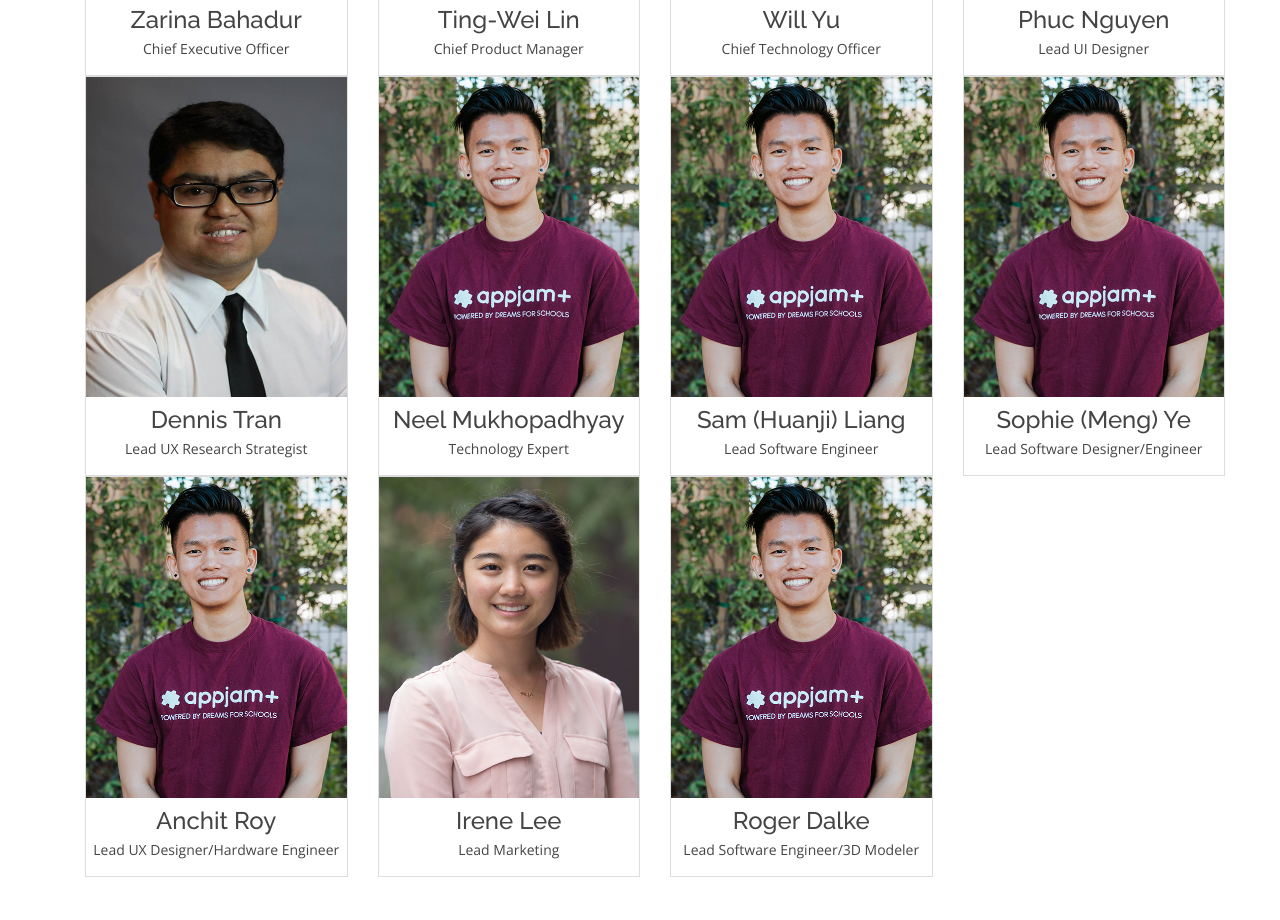
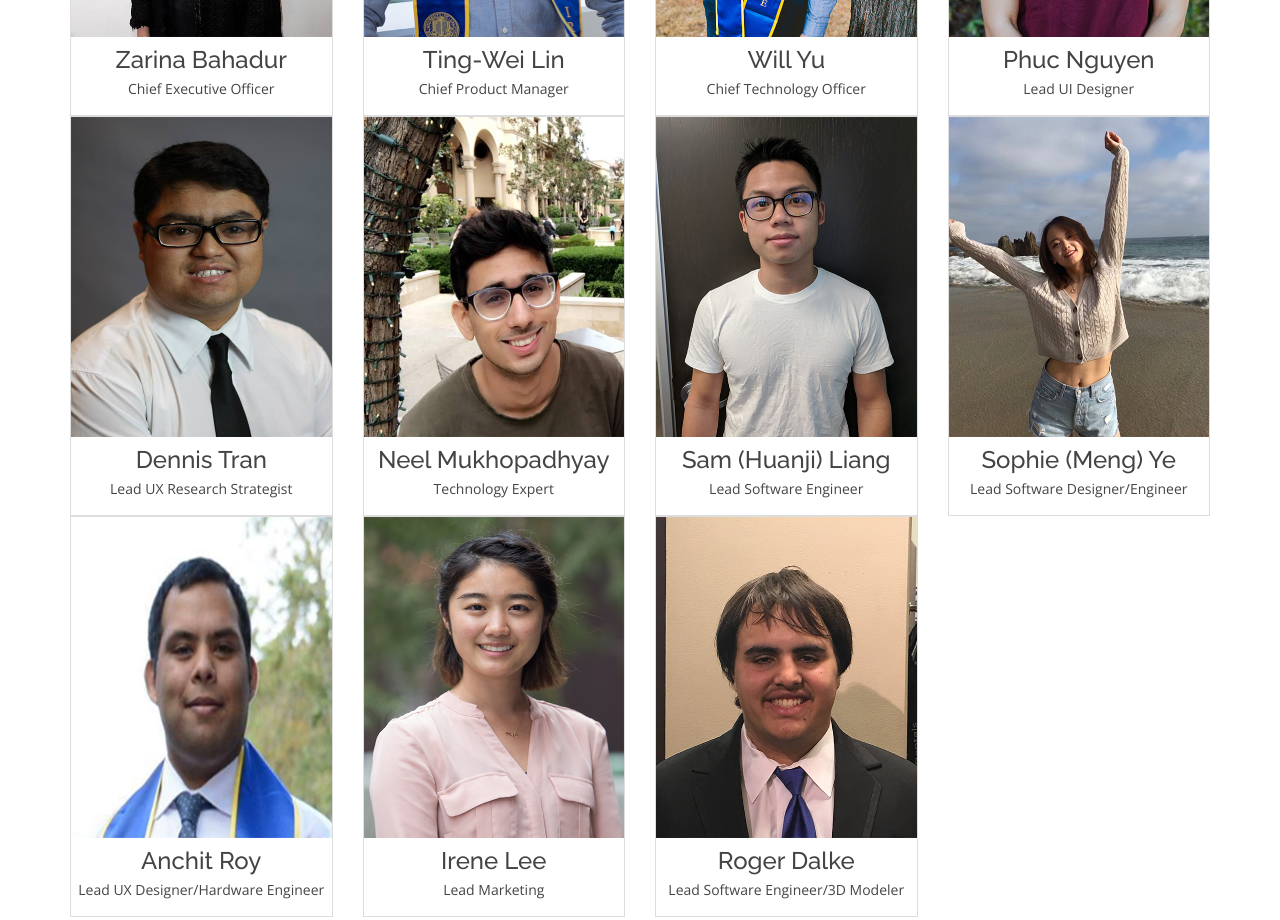
Before and after one commit to zootdev/zootdev.github.io, a plain HTML site: page index.html in a window 1280 px wide. Shown: the part 2820-3740 px from the top of the page. Drawn offline with nearby package versions, Linux system fonts and the light colour scheme; some packages are replaced by stand-ins of ours.

Commit message:
Add files via upload

```diff
--- a/index.html
+++ b/index.html
@@ -267,7 +267,7 @@
   <!-- End Service area -->
 
   <!-- Sponsor area start -->
-  <div class="faq-area area-padding">
+  <div class="about-area area-padding">
     <div class="container">
       <div class="row">
         <div class="col-md-12 col-sm-12 col-xs-12">
@@ -284,18 +284,15 @@
               <!-- Text Default -->
               <h2>Kickstarter<h2>
               <h4>We need your help to make this project come alive! You can support us by sharing this website and by giving a donation. Donations will help build a foundation for the development of this project.</h4>
-              <button href="#contact" class="ready-btn">Sponsor</button>
+              <button type="submit" href="#contact" class="ready-btn right-btn">Sponsor</button>
               <!-- End Text Default -->
-              <br>
-              <br>
-              <br>
-              <br>
-              <br>
               <br>
               <br>
             </div>
           </div>
         </div>
+    </div>
+</div>
       <!--End Support Default-->
   <!-- End Sponsor Area -->
 
@@ -481,7 +478,7 @@
             <div class="single-team-member">
               <div class="team-img">
                 <a href="#">
-										<img src="img/team/phuc.png" alt="">
+										<img src="img/team/neel.png" alt="">
 									</a>
                 <div class="team-social-icon text-center">
                   <ul>
@@ -514,7 +511,7 @@
             <div class="single-team-member">
               <div class="team-img">
                 <a href="#">
-                                        <img src="img/team/phuc.png" alt="">
+                                        <img src="img/team/sam.png" alt="">
                                     </a>
                 <div class="team-social-icon text-center">
                   <ul>
@@ -547,7 +544,7 @@
             <div class="single-team-member">
               <div class="team-img">
                 <a href="#">
-                                        <img src="img/team/phuc.png" alt="">
+                                        <img src="img/team/sophie.png" alt="">
                                     </a>
                 <div class="team-social-icon text-center">
                   <ul>
@@ -580,7 +577,7 @@
             <div class="single-team-member">
               <div class="team-img">
                 <a href="#">
-										<img src="img/team/phuc.png" alt="">
+										<img src="img/team/anchit.png" alt="">
 									</a>
                 <div class="team-social-icon text-center">
                   <ul>
@@ -646,7 +643,7 @@
             <div class="single-team-member">
               <div class="team-img">
                 <a href="#">
-										<img src="img/team/phuc.png" alt="">
+										<img src="img/team/roger.png" alt="">
 									</a>
                 <div class="team-social-icon text-center">
                   <ul>
```
Also changed, not shown: img/team/anchit.png (added), img/team/neel.png (added), img/team/roger.png (added), img/team/sam.png (added), img/team/sophie.png (added).
